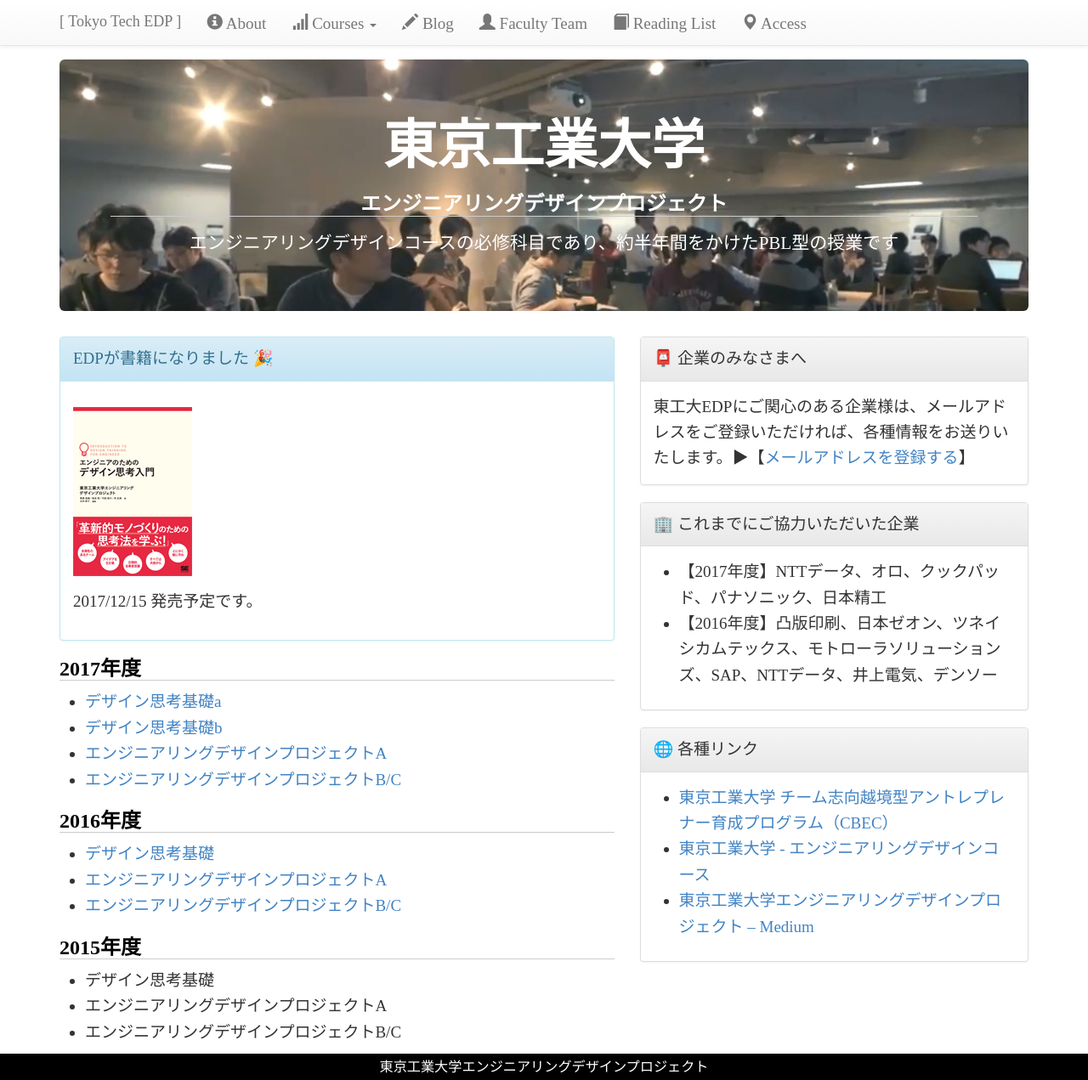
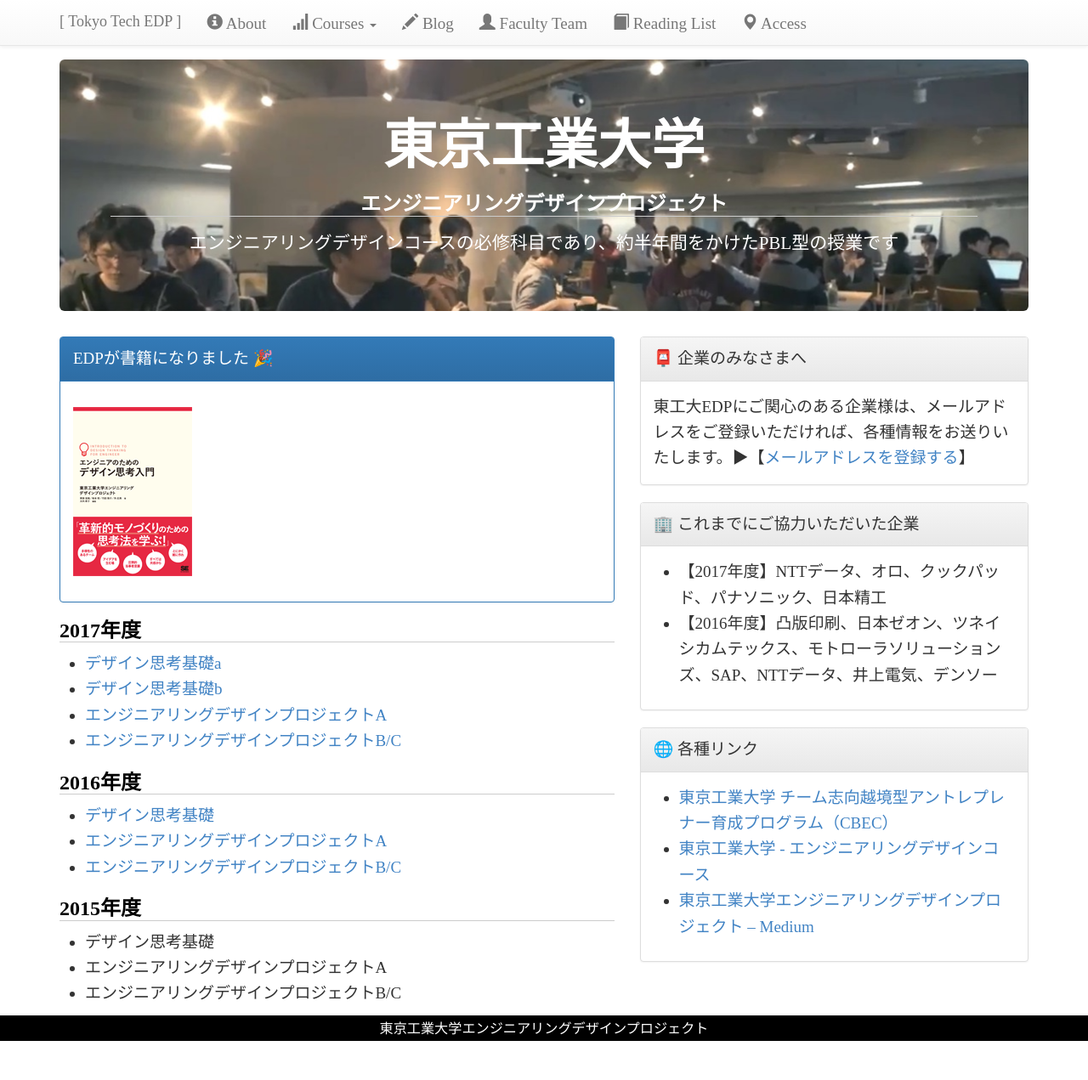
Before and after one commit to titech-edp/titech-edp.github.io, a Jekyll site: the page built from index.md, in a window 1280 px wide and 1271 px high. Shown: the whole window at 85% size. Built offline with Jekyll 4.4.1, drawn with Linux system fonts in a browser that asks for light colours; emoji names are drawn with the system emoji font.

Commit message:
Update book

```diff
--- a/index.md
+++ b/index.md
@@ -6,12 +6,10 @@ layout: default
 
 <div class="col-md-7">
 
-<div class="panel panel-info">
+<div class="panel panel-primary">
   <div class="panel-heading">EDPが書籍になりました :tada: </div>
   <div class="panel-body">
 <p><a href="http://www.shoeisha.co.jp/book/detail/9784798153858"><img src="images/edp-book.png" /></a></p>
-
-<p>2017/12/15 発売予定です。</p>
   </div>
 </div>
 <h2>2017年度</h2>
```
